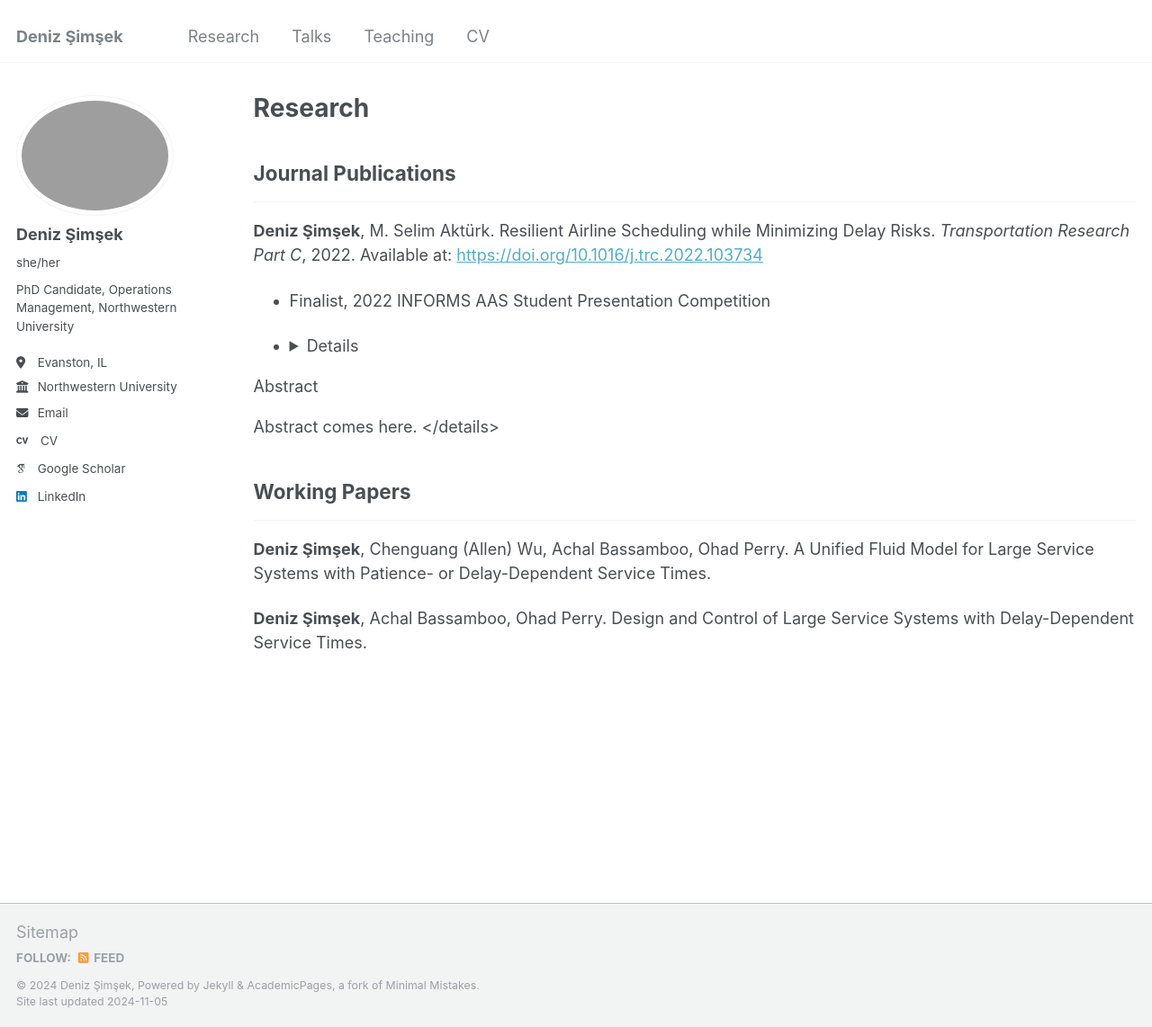
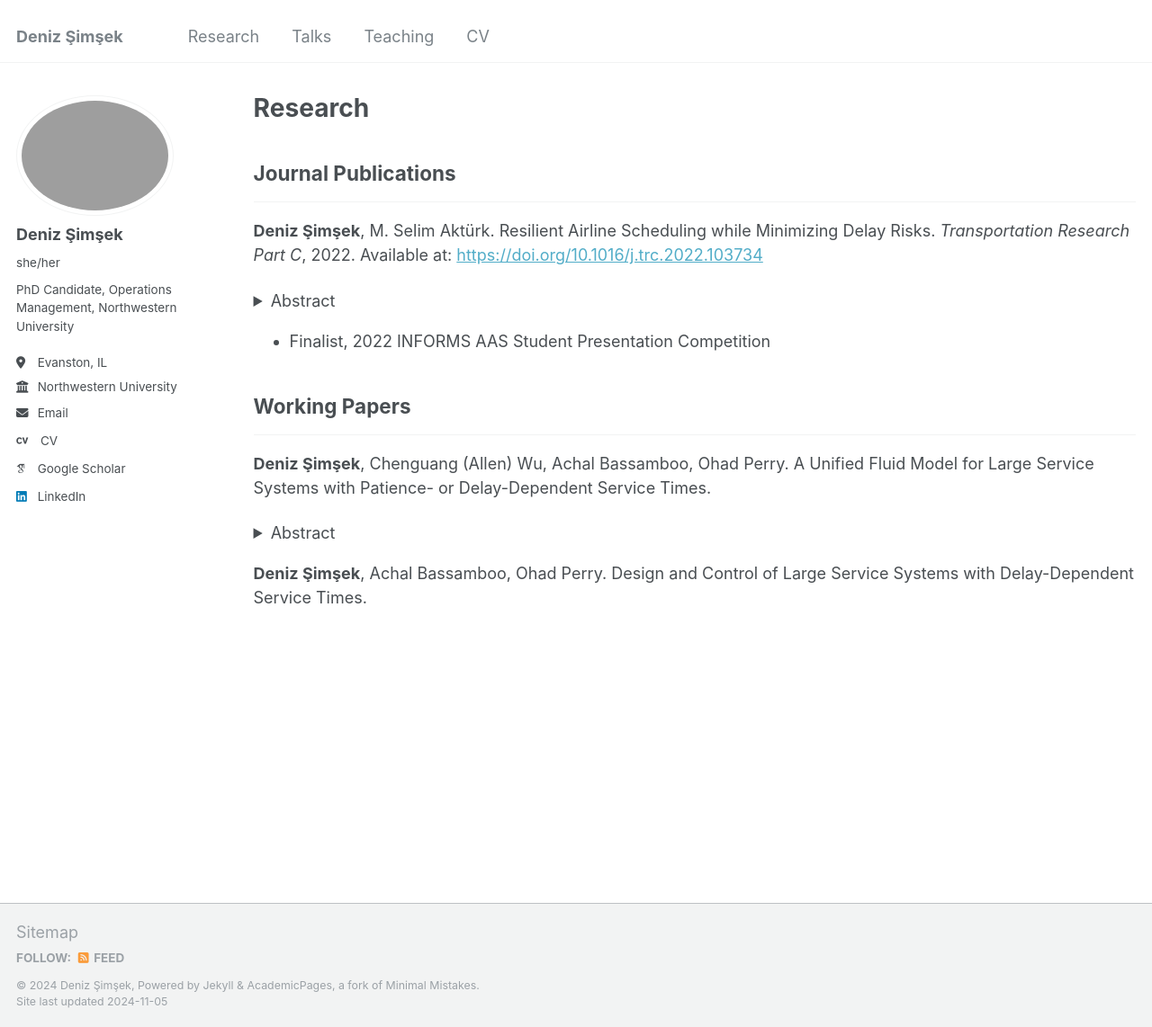
Before and after one commit to deniz-simsek/deniz-simsek, a Jekyll site: the page built from _pages/publications.md, in a window 1280 px wide and 1142 px high. Shown: the whole window at 90% size. Built offline with Jekyll 4.4.1, drawn with Linux system fonts in a browser that asks for light colours; some web fonts are replaced.

Commit message:
Update publications.md

```diff
--- a/_pages/publications.md
+++ b/_pages/publications.md
@@ -11,15 +11,25 @@ redirect_from:
 ---
 **Deniz Şimşek**, M. Selim Aktürk. Resilient Airline Scheduling while Minimizing Delay Risks. *Transportation Research Part C*, 2022. Available at: <a href="https://doi.org/10.1016/j.trc.2022.103734" target="_blank">https://doi.org/10.1016/j.trc.2022.103734</a>
 
+<details>
+  <summary>Abstract</summary>
+  Airlines tend to design their flights schedules with the primary concern of the minimization of operational costs. However, the recently emerging idea of resilient scheduling defined as staying operational in case of unexpected disruptions and adaptability should be of great importance for airlines as well due to the high opportunity costs caused by the flight cancellations and passenger inconvenience caused by delays in the schedule. In this study, we integrate resilient airline schedule design, aircraft routing and fleet assignment problems with uncertain non-cruise times and controllable cruise times. We follow a data-driven method to estimate flight delay probabilities to calculate the airport congestion coefficients required for the probability distributions of non-cruise time random variables. We formulate the problem as a bi-criteria nonlinear mixed integer mathematical model with chance constraints. The nonlinearity caused by the fuel consumption and $CO_2$ emission function associated with the controllable cruise times in our first objective is handled by second order conic inequalities. We minimize the total absolute deviation of the aircraft path variability’s from the average in our second objective to generate balanced schedules in terms of resilience. We compare the recovery performances of our proposed schedules to the minimum cost schedules by a scenario-based posterior analysis.
+</details>
+
   * Finalist, 2022 INFORMS AAS Student Presentation Competition
-
-  * <details>
-  <summary>Abstract</summary>
-  Abstract comes here.
-</details>
 
 ## Working Papers
 ---
 **Deniz Şimşek**, Chenguang (Allen) Wu, Achal Bassamboo, Ohad Perry. A Unified Fluid Model for Large Service Systems with Patience- or Delay-Dependent Service Times.
 
+<details>
+  <summary>Abstract</summary>
+  We consider queueing systems with a single pool with many servers, assuming the service time of each customer depends on the delay of that customer in queue.
+Such dependence can be due to the customers having patience (abandonment distribution)
+for waiting that depends on their individual service requirement, or due to having their service-time distribution be a function of the time spent in queue. We refer to the former dependence mechanism as "exogenous dependence" and to that latter as "endogenous dependence." Since exact analysis of the stochastic system under either dependence mechanism is intractable, we propose a deterministic approximation for the (mean) queueing dynamics, and refer to that approximation as a Unified Fluid Model (UFM), since it captures both dependence mechanisms simultaneously.
+When the arrival rates are constant (and staffing levels are fixed), we characterize conditions for the existence of a unique stationary point for the UFM, and prove that those conditions always hold when the dependence is exogenous. However, the UFM may possess multiple equilibria, with each equilibrium point being either locally stable--so that any trajectory of the UFM passing through a neighborhood of that point will converge to it--or unstable, so that any trajectory is repelled away from that point (unless the UFM is initialized at that point). The implications for the stochastic system of the UFM having multiple equilibrium points are two-fold. First, the stochastic fluctuations in steady state may be an order of magnitude larger than the typical fluctuations in many-server queueing systems. Second, the system may experience
+congestion collapse, namely, the system is substantially more congested than it should be under the current staffing and arrival rate (e.g., an underloaded system may get "stuck" in a severe overload state).
+Simulation examples verify the accuracy of the UFM, and demonstrate the implications of our analyses to the stochastic system that the UFM approximates.
+</details>
+
 **Deniz Şimşek**, Achal Bassamboo, Ohad Perry. Design and Control of Large Service Systems with Delay-Dependent Service Times.
```
